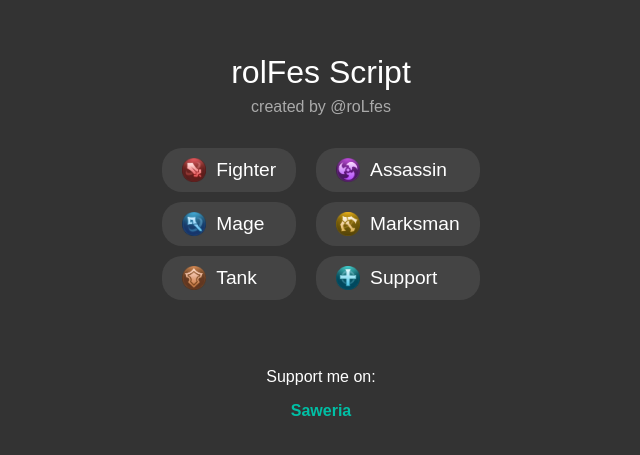
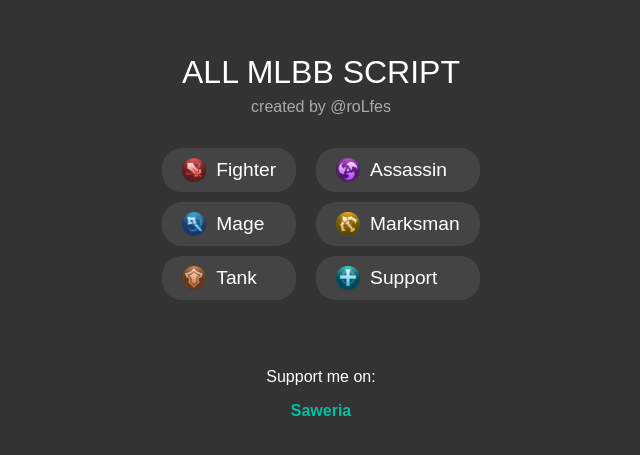
Before and after one commit to skintoolsml/home, a plain HTML site: page index.html in a window 1280 px wide. Shown: the part 163-618 px from the top of the page, without its empty margins (319-959 px from the left). Drawn offline with Linux system fonts and the light colour scheme.

Commit message:
Update index.html

```diff
--- a/index.html
+++ b/index.html
@@ -79,7 +79,7 @@
     </style>
 </head>
 <body>
-    <div class="title">rolFes Script</div>
+    <div class="title">ALL MLBB SCRIPT</div>
     <div class="subtitle">created by @roLfes</div>
 
     <div class="button-groups">
```
